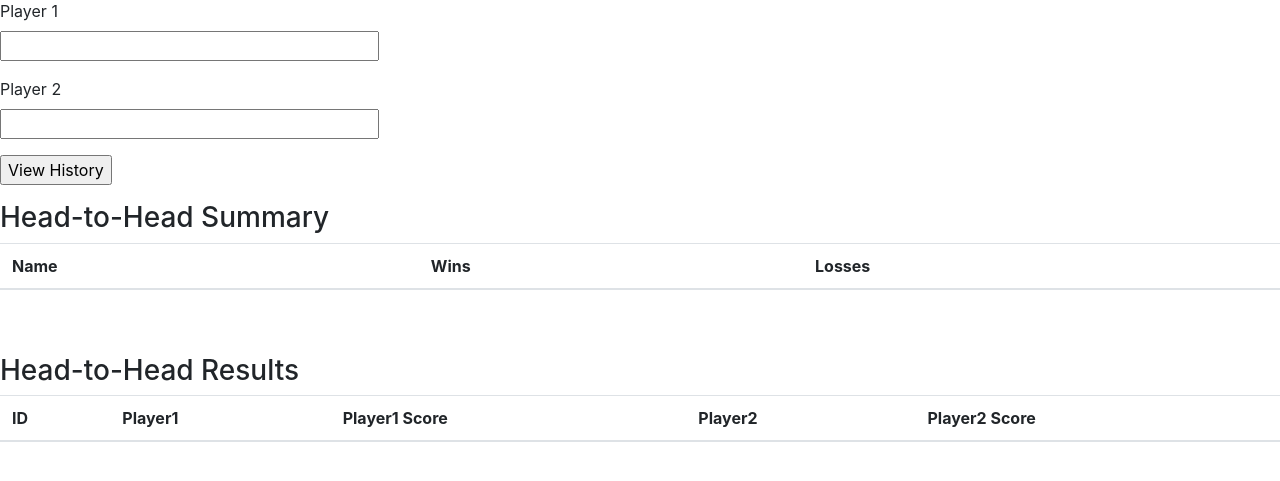
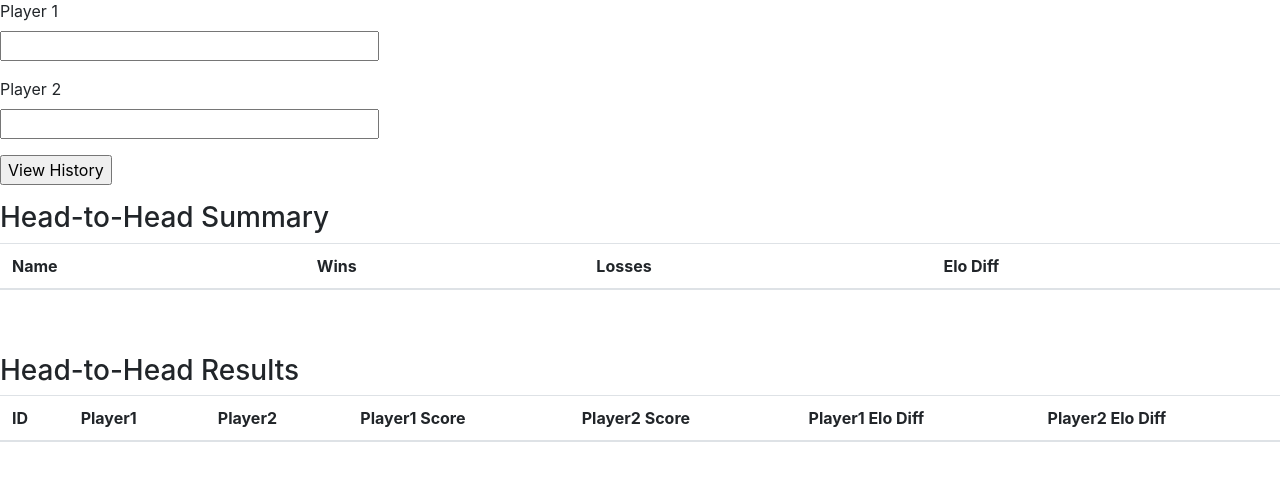
Before and after one commit to Anton1o-I/elo-rating, a Flask app: page /rival-history in a window 1280 px wide. Shown: the part 266-747 px from the top of the page. Run offline with Flask 2, Linux system fonts and the light colour scheme; lists and menus that the app fills with data are empty; some libraries are stand-ins or nearby versions.

Commit message:
changed rivalry history page

```diff
--- a/elo/main.py
+++ b/elo/main.py
@@ -302,7 +302,7 @@ def get_rival_results():
             )
         )
         results = matches_schema.dump(match1).data
-        empty = {"wins": 0, "losses": 0}
+        empty = {"wins": 0, "losses": 0, "elo_diff": 0}
         keys = [p1, p2]
         p_dict = {key: empty.copy() for key in keys}
         for i in results:
@@ -312,6 +312,8 @@ def get_rival_results():
             elif i["p1_score"] < i["p2_score"]:
                 p_dict[i["player2"]]["wins"] += 1
                 p_dict[i["player1"]]["losses"] += 1
+            p_dict[i["player1"]]["elo_diff"] += i["p1_elo_diff"]
+            p_dict[i["player2"]]["elo_diff"] += i["p2_elo_diff"]
         return render_template(
             "rival-history.html", form=form, matches=results, summary=p_dict
         )
--- a/elo/templates/rival-history.html
+++ b/elo/templates/rival-history.html
@@ -21,12 +21,14 @@
             <th scope="col"> Name </th>
             <th scope="col"> Wins </th>
             <th scope="col"> Losses </th>
+            <th scope="col"> Elo Diff</th>
         </tr>
     </thead>
     {% for key, value in summary.items() %}
     <th scope="row"> {{ key }} </th>
     <td> {{ value.wins }} </td>
-    <td> {{value.losses }} </td>
+    <td> {{ value.losses }} </td>
+    <td> {{ value.elo_diff }}</td>
     </tr>
     {% endfor %}
 </table>
@@ -38,18 +40,22 @@
         <tr>
             <th scope="col">ID</th>
             <th scope="col">Player1</th>
+            <th scope="col">Player2</th>
             <th scope="col">Player1 Score</th>
-            <th scope="col">Player2</th>
             <th scope="col">Player2 Score</th>
+            <th scope="col">Player1 Elo Diff</th>
+            <th scope="col">Player2 Elo Diff</th>
         </tr>
     </thead>
     <tbody>
         {% for match in matches %}
         <th scope="row"> {{ match.id }} </th>
         <td> {{ match.player1 }} </td>
+        <td> {{ match.player2 }} </td>
         <td> {{match.p1_score }} </td>
-        <td> {{ match.player2 }} </td>
         <td> {{match.p2_score }} </td>
+        <td> {{match.p1_elo_diff }} </td>
+        <td> {{match.p2_elo_diff }} </td>
         </tr>
         {% endfor %}
     </tbody>
```
